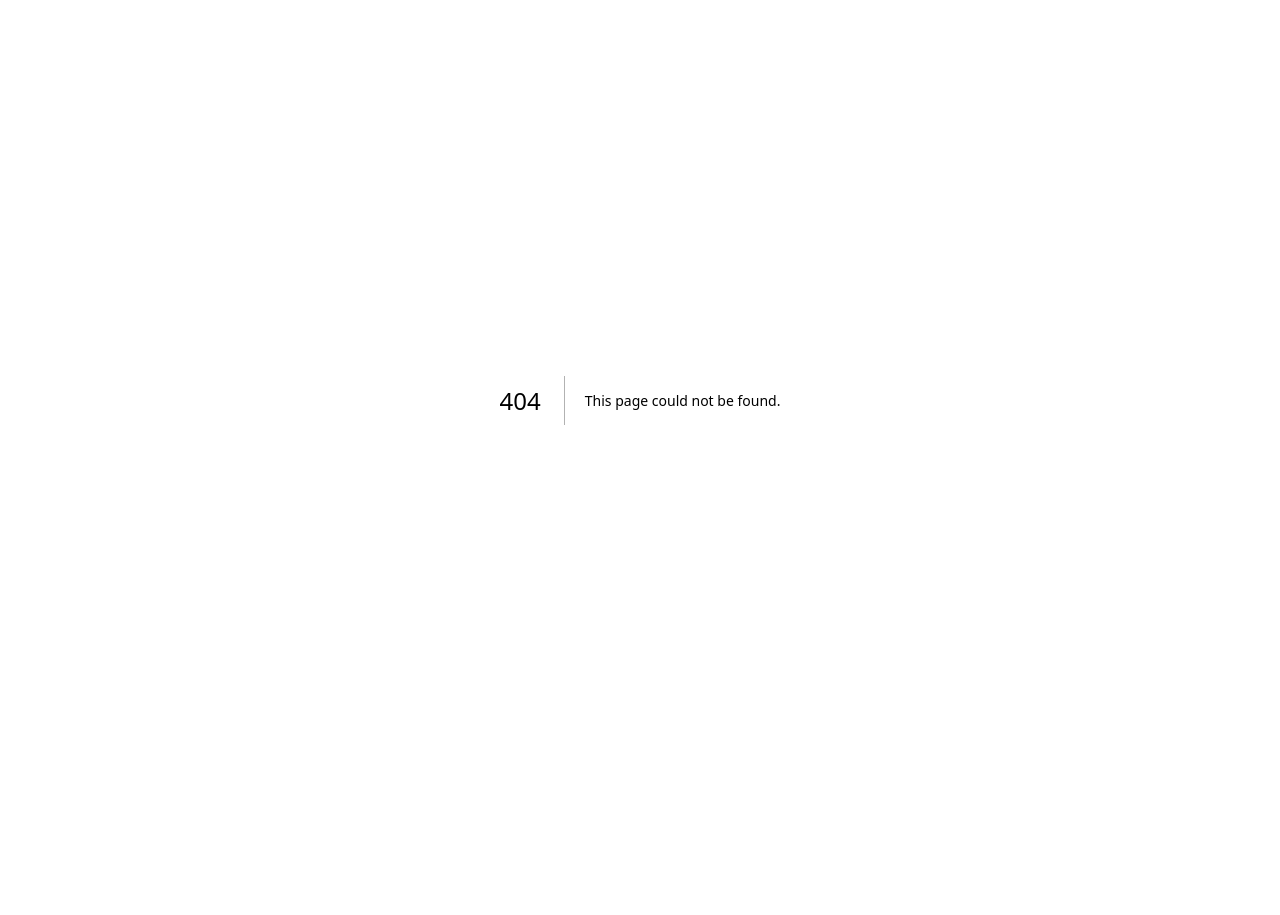
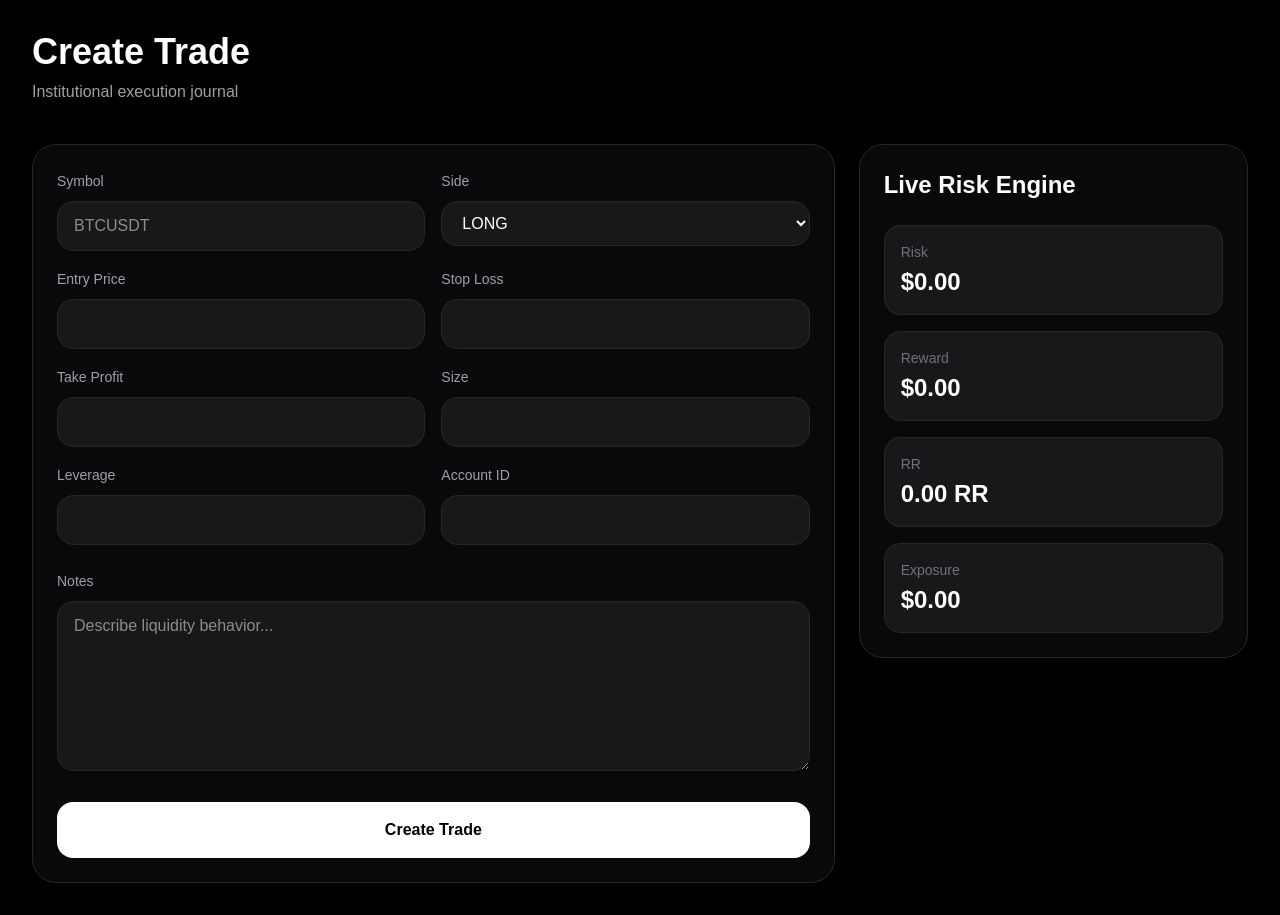
Before and after one commit to dariosb96/cohua, a Next.js app: page /dashboard/trades/new in a window 1280 px wide. Before the commit this address had no page. Before the commit the page ends 800 px from the top, so only its background shows below. Built offline with nearby package versions, Linux system fonts and the light colour scheme.

Commit message:
creationTrade

```diff
--- /dev/null
+++ b/app/dashboard/trades/new/page.tsx
@@ -0,0 +1,5 @@
+import TradeCreationForm from "@/components/trade/TradeCreationForm"
+
+export default function NewTradePage() {
+  return <TradeCreationForm />
+}
--- /dev/null
+++ b/components/trade/TradeCreationForm.tsx
@@ -0,0 +1,336 @@
+// components/trade/TradeCreationForm.tsx
+
+"use client"
+
+import { useForm } from "react-hook-form"
+
+import { zodResolver } from "@hookform/resolvers/zod"
+
+import {
+  tradeSchema,
+  TradeFormData
+} from "@/lib/validations/tradeSchema"
+
+export default function TradeCreationForm() {
+  const {
+    register,
+    handleSubmit,
+    watch,
+    formState: {
+      errors,
+      isSubmitting
+    }
+  } = useForm<TradeFormData>({
+    resolver: zodResolver(tradeSchema)
+  })
+
+const entry = Number(
+  watch("entryPrice") || 0
+)
+
+const stop = Number(
+  watch("stopLoss") || 0
+)
+
+const tp = Number(
+  watch("takeProfit") || 0
+)
+
+const size = Number(
+  watch("size") || 0
+)
+ const risk =
+  entry != null &&
+  stop != null &&
+  size != null
+    ? Math.abs(
+        Number(entry) - Number(stop)
+      ) * Number(size)
+    : 0
+
+ const reward =
+  entry != null &&
+  tp != null &&
+  size != null
+    ? Math.abs(
+        Number(tp) - Number(entry)
+      ) * Number(size)
+    : 0
+
+  const rr =
+    risk > 0 ? reward / risk : 0
+
+  async function onSubmit(
+    data: TradeFormData
+  ) {
+    try {
+      const res = await fetch("/api/trade", {
+        method: "POST",
+
+        headers: {
+          "Content-Type":
+            "application/json"
+        },
+
+        body: JSON.stringify(data)
+      })
+
+      if (!res.ok) {
+        throw new Error(
+          "Failed to create trade"
+        )
+      }
+
+      const trade = await res.json()
+
+      console.log(trade)
+
+      alert("Trade created")
+    } catch (error) {
+      console.error(error)
+
+      alert("Error creating trade")
+    }
+  }
+
+  return (
+    <div className="min-h-screen bg-black text-white p-8">
+      <div className="max-w-7xl mx-auto">
+        <div className="mb-10">
+          <h1 className="text-4xl font-bold">
+            Create Trade
+          </h1>
+
+          <p className="text-zinc-400 mt-2">
+            Institutional execution
+            journal
+          </p>
+        </div>
+
+        <form
+          onSubmit={handleSubmit(onSubmit)}
+          className="grid grid-cols-1 lg:grid-cols-3 gap-6"
+        >
+          {/* LEFT PANEL */}
+
+          <div className="lg:col-span-2 rounded-3xl border border-zinc-800 bg-zinc-950 p-6 space-y-6">
+            <div className="grid grid-cols-1 md:grid-cols-2 gap-4">
+              {/* SYMBOL */}
+
+              <div>
+                <label className="text-sm text-zinc-400">
+                  Symbol
+                </label>
+
+                <input
+                  {...register("symbol")}
+                  placeholder="BTCUSDT"
+                  className="w-full mt-2 rounded-2xl bg-zinc-900 border border-zinc-800 px-4 py-3 outline-none"
+                />
+
+                {errors.symbol && (
+                  <p className="text-red-500 text-sm mt-1">
+                    Invalid symbol
+                  </p>
+                )}
+              </div>
+
+              {/* SIDE */}
+
+              <div>
+                <label className="text-sm text-zinc-400">
+                  Side
+                </label>
+
+                <select
+                  {...register("side")}
+                  className="w-full mt-2 rounded-2xl bg-zinc-900 border border-zinc-800 px-4 py-3 outline-none"
+                >
+                  <option value="LONG">
+                    LONG
+                  </option>
+
+                  <option value="SHORT">
+                    SHORT
+                  </option>
+                </select>
+              </div>
+
+              {/* ENTRY */}
+
+              <div>
+                <label className="text-sm text-zinc-400">
+                  Entry Price
+                </label>
+
+                <input
+                  type="number"
+                  step="0.0001"
+                  {...register("entryPrice")}
+                  className="w-full mt-2 rounded-2xl bg-zinc-900 border border-zinc-800 px-4 py-3 outline-none"
+                />
+              </div>
+
+              {/* STOP */}
+
+              <div>
+                <label className="text-sm text-zinc-400">
+                  Stop Loss
+                </label>
+
+                <input
+                  type="number"
+                  step="0.0001"
+                  {...register("stopLoss")}
+                  className="w-full mt-2 rounded-2xl bg-zinc-900 border border-zinc-800 px-4 py-3 outline-none"
+                />
+              </div>
+
+              {/* TP */}
+
+              <div>
+                <label className="text-sm text-zinc-400">
+                  Take Profit
+                </label>
+
+                <input
+                  type="number"
+                  step="0.0001"
+                  {...register("takeProfit")}
+                  className="w-full mt-2 rounded-2xl bg-zinc-900 border border-zinc-800 px-4 py-3 outline-none"
+                />
+              </div>
+
+              {/* SIZE */}
+
+              <div>
+                <label className="text-sm text-zinc-400">
+                  Size
+                </label>
+
+                <input
+                  type="number"
+                  step="0.01"
+                  {...register("size")}
+                  className="w-full mt-2 rounded-2xl bg-zinc-900 border border-zinc-800 px-4 py-3 outline-none"
+                />
+              </div>
+
+              {/* LEVERAGE */}
+
+              <div>
+                <label className="text-sm text-zinc-400">
+                  Leverage
+                </label>
+
+                <input
+                  type="number"
+                  {...register("leverage")}
+                  className="w-full mt-2 rounded-2xl bg-zinc-900 border border-zinc-800 px-4 py-3 outline-none"
+                />
+              </div>
+
+              {/* ACCOUNT */}
+
+              <div>
+                <label className="text-sm text-zinc-400">
+                  Account ID
+                </label>
+
+                <input
+                  {...register("accountId")}
+                  className="w-full mt-2 rounded-2xl bg-zinc-900 border border-zinc-800 px-4 py-3 outline-none"
+                />
+              </div>
+            </div>
+
+            {/* NOTES */}
+
+            <div>
+              <label className="text-sm text-zinc-400">
+                Notes
+              </label>
+
+              <textarea
+                rows={6}
+                placeholder="Describe liquidity behavior..."
+                className="w-full mt-2 rounded-2xl bg-zinc-900 border border-zinc-800 px-4 py-3 outline-none"
+              />
+            </div>
+
+            <button
+              type="submit"
+              disabled={isSubmitting}
+              className="w-full rounded-2xl bg-white text-black py-4 font-semibold hover:opacity-90 transition"
+            >
+              {isSubmitting
+                ? "Creating..."
+                : "Create Trade"}
+            </button>
+          </div>
+
+          {/* RIGHT PANEL */}
+
+          <div className="space-y-6">
+            <div className="rounded-3xl border border-zinc-800 bg-zinc-950 p-6">
+              <h2 className="text-2xl font-semibold mb-6">
+                Live Risk Engine
+              </h2>
+
+              <div className="space-y-4">
+                <Metric
+                  title="Risk"
+                  value={`$${risk.toFixed(
+                    2
+                  )}`}
+                />
+
+                <Metric
+                  title="Reward"
+                  value={`$${reward.toFixed(
+                    2
+                  )}`}
+                />
+
+                <Metric
+                  title="RR"
+                  value={`${rr.toFixed(
+                    2
+                  )} RR`}
+                />
+
+                <Metric
+                  title="Exposure"
+                  value={`$${(
+                    (entry || 0) *
+                    (size || 0)
+                  ).toFixed(2)}`}
+                />
+              </div>
+            </div>
+          </div>
+        </form>
+      </div>
+    </div>
+  )
+}
+
+function Metric({
+  title,
+  value
+}: {
+  title: string
+  value: string
+}) {
+  return (
+    <div className="rounded-2xl border border-zinc-800 bg-zinc-900 p-4">
+      <p className="text-sm text-zinc-500">
+        {title}
+      </p>
+
+      <h3 className="text-2xl font-bold mt-1">
+        {value}
+      </h3>
+    </div>
+  )
+}
--- /dev/null
+++ b/lib/validations/tradeSchema.ts
@@ -0,0 +1,29 @@
+import { z } from "zod"
+
+export const tradeSchema = z.object({
+  symbol: z.string().min(2),
+
+  side: z.enum([
+    "LONG",
+    "SHORT"
+  ]),
+
+  entryPrice: z.coerce.number(),
+
+  stopLoss: z.coerce.number(),
+
+  takeProfit: z.coerce
+    .number()
+    .optional(),
+
+  size: z.coerce.number(),
+
+  leverage: z.coerce
+    .number()
+    .optional(),
+
+  accountId: z.string()
+})
+
+export type TradeFormData =
+  z.input<typeof tradeSchema>
--- a/package.json
+++ b/package.json
@@ -10,6 +10,7 @@
   },
   "dependencies": {
     "@auth/prisma-adapter": "^2.11.1",
+    "@hookform/resolvers": "^5.2.2",
     "@prisma/client": "^6.6.0",
     "bcrypt": "^6.0.0",
     "bcryptjs": "^3.0.3",
@@ -17,7 +18,9 @@
     "next": "16.1.6",
     "next-auth": "^4.24.13",
     "react": "19.2.3",
-    "react-dom": "19.2.3"
+    "react-dom": "19.2.3",
+    "react-hook-form": "^7.75.0",
+    "zod": "^4.4.3"
   },
   "devDependencies": {
     "@tailwindcss/postcss": "^4",
```
Also changed, not shown: 1 other file (tests, documents, lock files or other folders).
